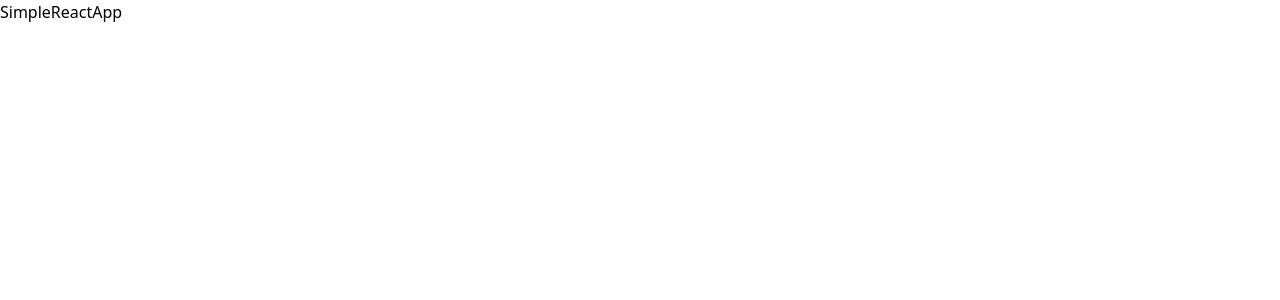
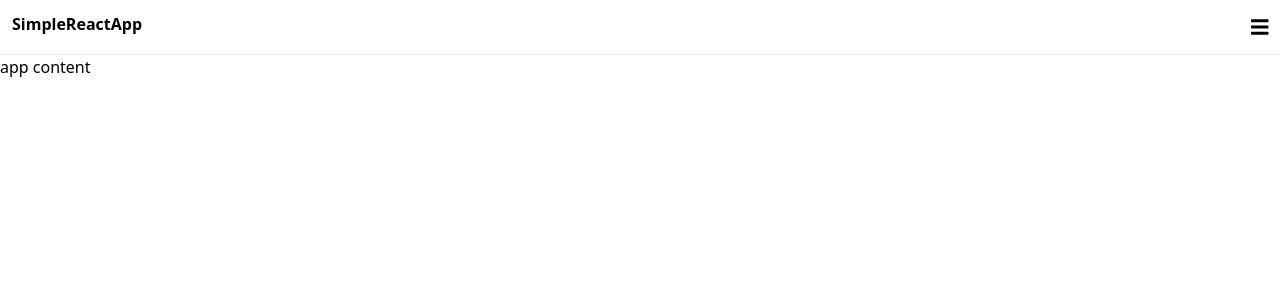
Before and after one commit to eelea/simple-react-app, a React (Create React App) app: page / in a window 1280 px wide. Shown: the top 300 px of the page. Built offline with nearby package versions, Linux system fonts and the light colour scheme.

Commit message:
Add Header and Menu component

```diff
--- a/src/App.js
+++ b/src/App.js
@@ -1,11 +1,11 @@
 import React from "react";
+import Header from "./Components/Header";
 
 function App() {
   return (
     <div>
-      <header>
-        <p>SimpleReactApp</p>
-      </header>
+      <Header />
+      app content
     </div>
   );
 }
--- /dev/null
+++ b/src/Components/Header.js
@@ -0,0 +1,14 @@
+import React from "react";
+import Menu from "./Menu";
+
+function Header() {
+  return (
+    <header className="border-b p-3 flex justify-between item-center">
+      {/* Here we are using tailwind classes*/}
+      <span className="font-bold"> SimpleReactApp</span>
+      <Menu />
+    </header>
+  );
+}
+
+export default Header;
--- /dev/null
+++ b/src/Components/Menu.js
@@ -0,0 +1,61 @@
+import React, { useState } from "react";
+import { FontAwesomeIcon } from "@fortawesome/react-fontawesome";
+import { faBars } from "@fortawesome/free-solid-svg-icons";
+import { useTransition, animated } from "react-spring";
+
+function Menu() {
+  // const showMenu and setter we are using useState hook with a false default value
+  const [showMenu, setShowMenu] = useState(false);
+
+  // transition definition for mask of the menu
+  const maskTransition = useTransition(showMenu, null, {
+    from: { position: "absolute", opacity: 0 },
+    enter: { opacity: 1 },
+    leave: { opacity: 0 },
+  });
+
+  const menuTransition = useTransition(showMenu, null, {
+    from: { opacity: 0, transform: "translateX(-100%)" },
+    enter: { opacity: 1, transform: "translateX(0%)" },
+    leave: { opacity: 0, transform: "translateX(-100%)" },
+  });
+
+  return (
+    <nav>
+      <span className="text-xl">
+        {/*Componet FontAwesomeIcon from library react-fontawesome */}
+        <FontAwesomeIcon icon={faBars} onClick={() => setShowMenu(!showMenu)} />
+      </span>
+
+      {/* transition, from react-spring package,  for the mask of the menu
+        here we are using onClick listener to change the state of the menu
+      */}
+      {maskTransition.map(
+        ({ item, key, props }) =>
+          item && (
+            <animated.div
+              key={key}
+              style={props}
+              className="fixed bg-black-t-50 top-0 left-0 w-full h-full z-50"
+              onClick={() => setShowMenu(false)}
+            ></animated.div>
+          )
+      )}
+
+      {menuTransition.map(
+        ({ item, key, props }) =>
+          item && (
+            <animated.div
+              key={key}
+              style={props}
+              className="fixed bg-white top-0 left-0 w-4/5 h-full z-50 shadow p-3"
+            >
+              MenuElements
+            </animated.div>
+          )
+      )}
+    </nav>
+  );
+}
+
+export default Menu;
```
